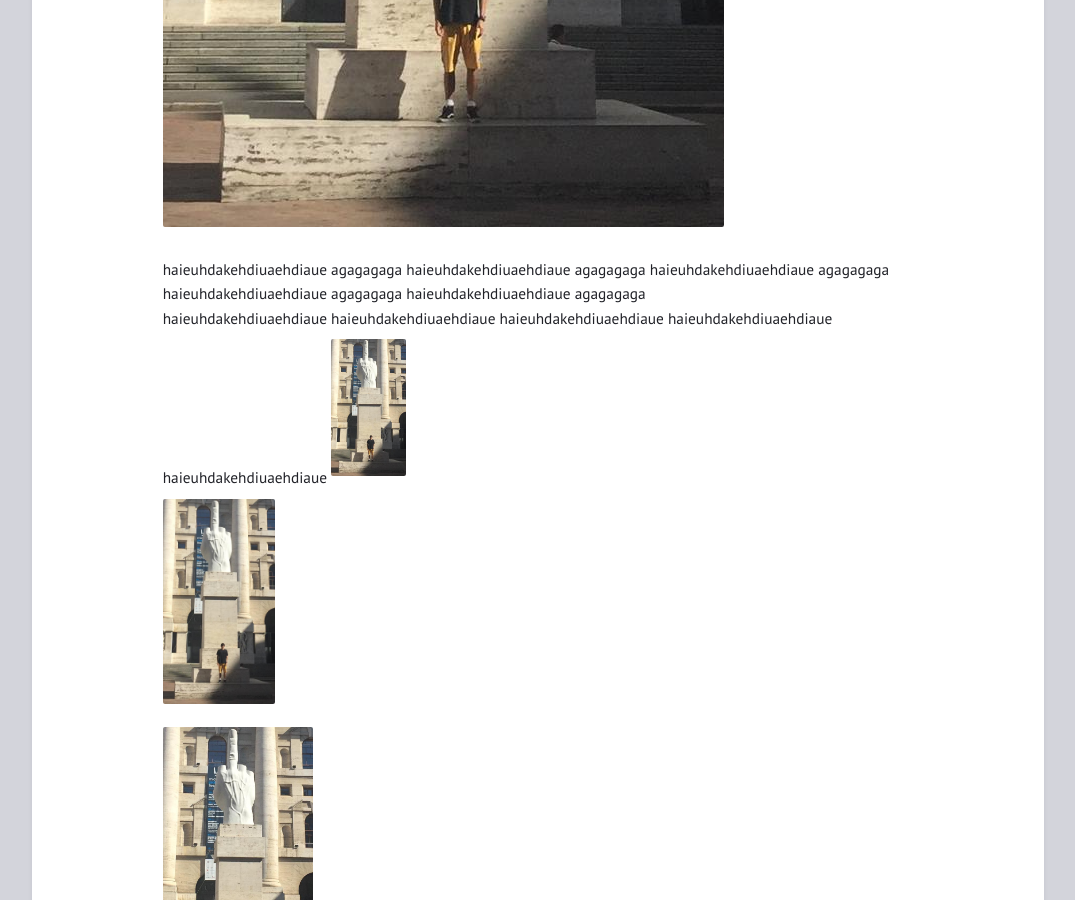
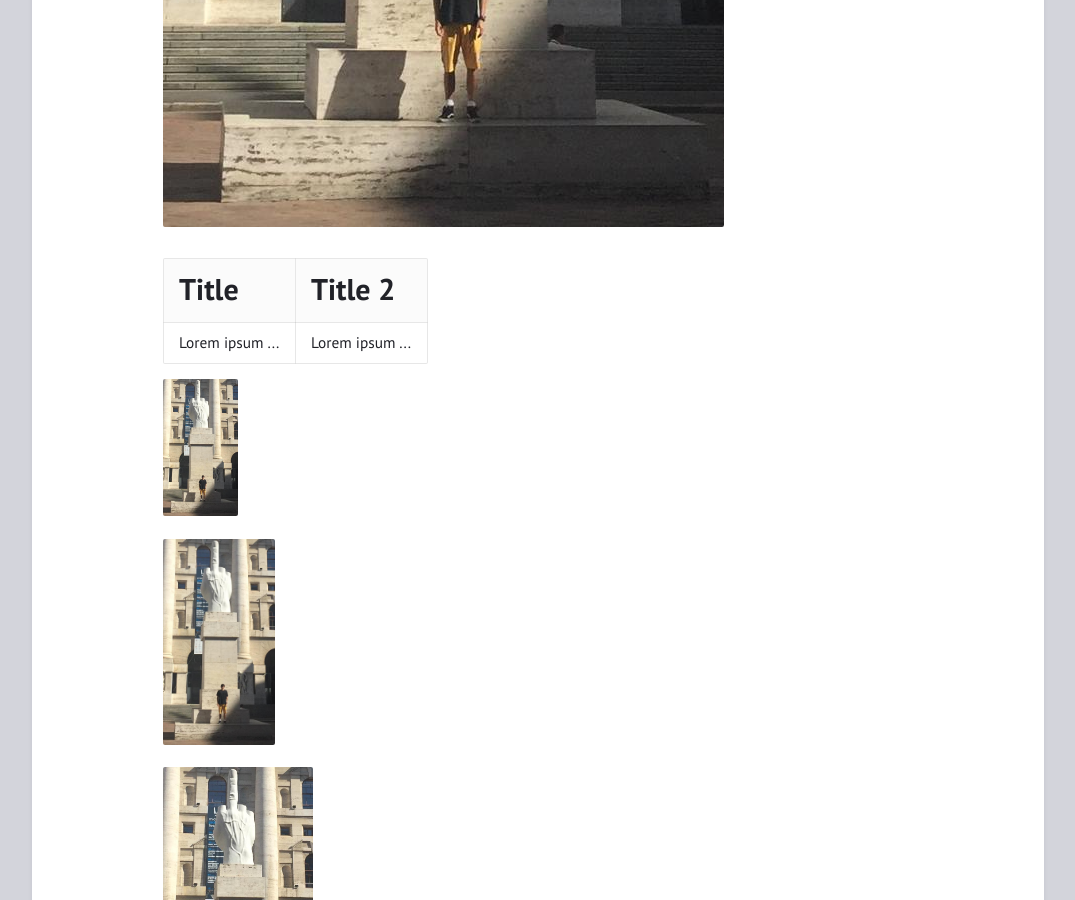
Before and after one commit to limacornejo/limacornejo.github.io, a Jekyll site: the page built from index.md, in a window 1280 px wide and 900 px high, scrolled down 1079 px. Shown: the whole window, without its empty margins (102-1177 px from the left). Built offline with Jekyll 4.4.1, drawn with Linux system fonts in a browser that asks for light colours.

Commit message:
Update index.md

```diff
--- a/index.md
+++ b/index.md
@@ -8,10 +8,20 @@ I am a PhD student in Economics and Finance in the [Department of Economics](htt
 ![title](/pic_milano.jpeg)
 
 
+<table border="0">
+ <tr>
+    <td><b style="font-size:30px">Title</b></td>
+    <td><b style="font-size:30px">Title 2</b></td>
+ </tr>
+ <tr>
+    <td>Lorem ipsum ...</td>
+    <td>Lorem ipsum ...</td>
+ </tr>
+</table>
+
+
 <div class="row">
-  haieuhdakehdiuaehdiaue agagagaga haieuhdakehdiuaehdiaue agagagaga haieuhdakehdiuaehdiaue agagagaga haieuhdakehdiuaehdiaue agagagaga haieuhdakehdiuaehdiaue agagagaga
   <div class="column">
-    haieuhdakehdiuaehdiaue haieuhdakehdiuaehdiaue haieuhdakehdiuaehdiaue haieuhdakehdiuaehdiaue haieuhdakehdiuaehdiaue
     <img src="/pic_milano.jpg" alt="primeira imagem" style="width:10%">
   </div>
   <div class="column">
```
